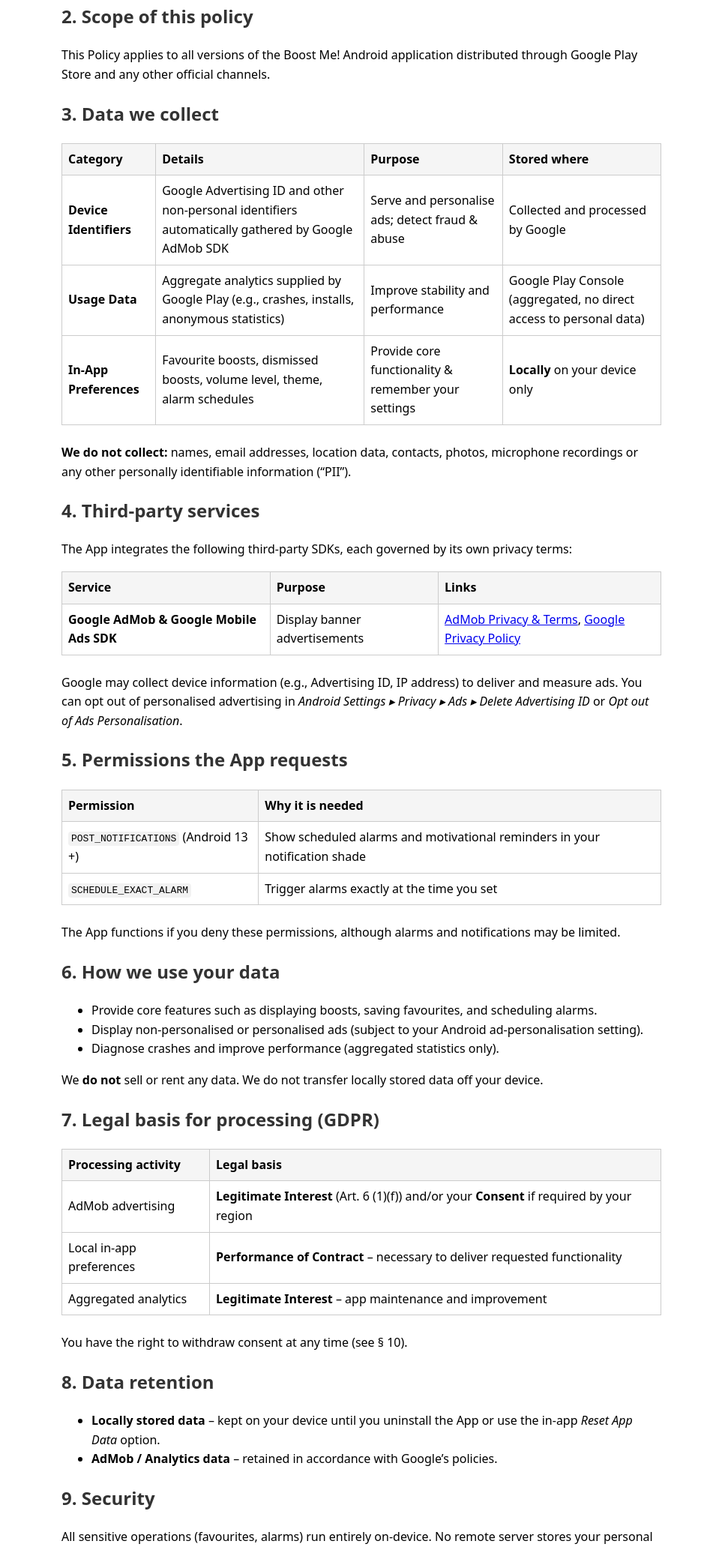
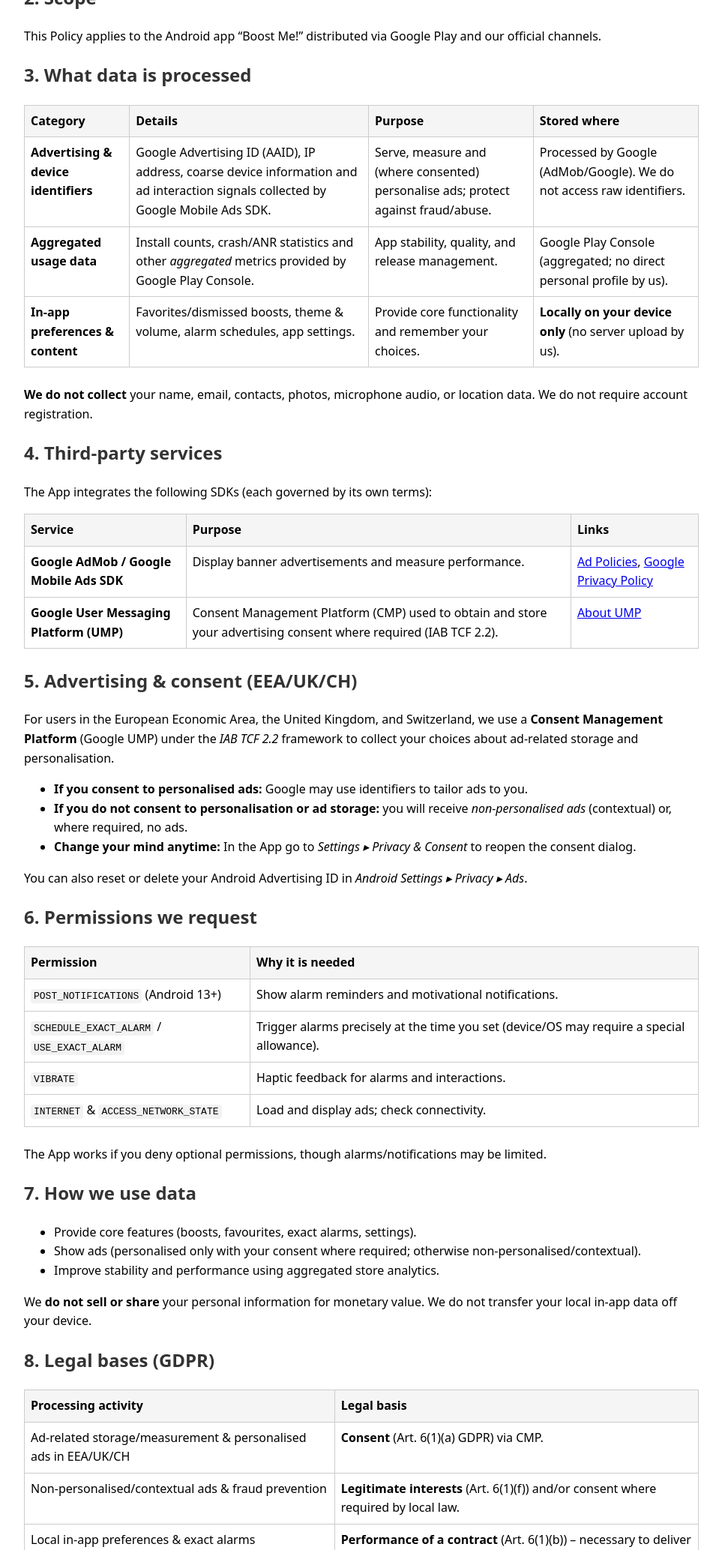
Before and after one commit to manuelradons/Boost-Me-Privacy, a plain HTML site: page index.html in a window 1280 px wide. Shown: the part 365-2432 px from the top of the page at 75% size, without its empty margins (158-1121 px from the left). Drawn offline with Linux system fonts and the light colour scheme.

Commit message:
Update index.html
updated policy AdMob, UMP/CMP etc

```diff
--- a/index.html
+++ b/index.html
@@ -1,163 +1,178 @@
 <!DOCTYPE html>
 <html lang="en">
 <head>
-  <meta charset="UTF-8">
-  <meta name="viewport" content="width=device-width, initial-scale=1.0">
+  <meta charset="UTF-8" />
+  <meta name="viewport" content="width=device-width, initial-scale=1.0"/>
   <title>Boost Me! – Privacy Policy</title>
   <style>
-    body {font-family: system-ui, sans-serif; margin: 0 auto; max-width: 800px; padding: 2rem; line-height: 1.6;}
+    :root { color-scheme: light dark; }
+    body {font-family: system-ui, -apple-system, Segoe UI, Roboto, sans-serif; margin: 0 auto; max-width: 900px; padding: 2rem; line-height: 1.6;}
     h1, h2, h3 {color: #333;}
-    table {width: 100%; border-collapse: collapse; margin-bottom: 1.5rem;}
-    th, td {border: 1px solid #ccc; padding: 8px; text-align: left;}
+    table {width: 100%; border-collapse: collapse; margin: 1rem 0 1.5rem;}
+    th, td {border: 1px solid #ccc; padding: 8px; text-align: left; vertical-align: top;}
     th {background: #f5f5f5;}
     code {background: #f2f2f2; padding: 2px 4px; border-radius: 4px;}
+    small {color:#666;}
+    ul {margin-top: .5rem;}
   </style>
 </head>
 <body>
   <h1>Boost Me! – Privacy Policy</h1>
-  <p><em>Last updated: 2 August 2025</em></p>
+  <p><em>Last updated: 17 August 2025</em></p>
 
-  <p>Thank you for choosing <strong>Boost Me!</strong> (“the App”). Your privacy is important to us. This Privacy Policy explains what data the App collects, how it is used, and the choices you have.</p>
+  <p>Thank you for using <strong>Boost Me!</strong> (“the App”). Your privacy matters. This Policy explains what data the App processes, why, and the choices you have.</p>
 
   <h2>1. Who we are</h2>
-  <p>Boost Me! is developed and published by <strong>Manuel Radons</strong> (“we”, “us”, “our”). For any privacy-related questions, please contact <a href="mailto:manuel.radons.dev@gmail.com">boostmeappcontact@gmail.com</a>.</p>
+  <p><strong>Controller/Publisher:</strong> Manuel Radons (“we”, “us”, “our”). For privacy inquiries, email <a href="mailto:manuel.radons.dev@gmail.com">manuel.radons.dev@gmail.com</a>.</p>
 
-  <h2>2. Scope of this policy</h2>
-  <p>This Policy applies to all versions of the Boost Me! Android application distributed through Google Play Store and any other official channels.</p>
+  <h2>2. Scope</h2>
+  <p>This Policy applies to the Android app “Boost Me!” distributed via Google Play and our official channels.</p>
 
-  <h2>3. Data we collect</h2>
+  <h2>3. What data is processed</h2>
   <table>
     <thead>
       <tr><th>Category</th><th>Details</th><th>Purpose</th><th>Stored where</th></tr>
     </thead>
     <tbody>
       <tr>
-        <td><strong>Device Identifiers</strong></td>
-        <td>Google Advertising ID and other non-personal identifiers automatically gathered by Google AdMob SDK</td>
-        <td>Serve and personalise ads; detect fraud &amp; abuse</td>
-        <td>Collected and processed by Google</td>
+        <td><strong>Advertising &amp; device identifiers</strong></td>
+        <td>Google Advertising ID (AAID), IP address, coarse device information and ad interaction signals collected by Google Mobile Ads SDK.</td>
+        <td>Serve, measure and (where consented) personalise ads; protect against fraud/abuse.</td>
+        <td>Processed by Google (AdMob/Google). We do not access raw identifiers.</td>
       </tr>
       <tr>
-        <td><strong>Usage Data</strong></td>
-        <td>Aggregate analytics supplied by Google Play (e.g., crashes, installs, anonymous statistics)</td>
-        <td>Improve stability and performance</td>
-        <td>Google Play Console (aggregated, no direct access to personal data)</td>
+        <td><strong>Aggregated usage data</strong></td>
+        <td>Install counts, crash/ANR statistics and other <em>aggregated</em> metrics provided by Google Play Console.</td>
+        <td>App stability, quality, and release management.</td>
+        <td>Google Play Console (aggregated; no direct personal profile by us).</td>
       </tr>
       <tr>
-        <td><strong>In-App Preferences</strong></td>
-        <td>Favourite boosts, dismissed boosts, volume level, theme, alarm schedules</td>
-        <td>Provide core functionality &amp; remember your settings</td>
-        <td><strong>Locally</strong> on your device only</td>
+        <td><strong>In-app preferences &amp; content</strong></td>
+        <td>Favorites/dismissed boosts, theme &amp; volume, alarm schedules, app settings.</td>
+        <td>Provide core functionality and remember your choices.</td>
+        <td><strong>Locally on your device only</strong> (no server upload by us).</td>
       </tr>
     </tbody>
   </table>
 
-  <p><strong>We do not collect:</strong> names, email addresses, location data, contacts, photos, microphone recordings or any other personally identifiable information (“PII”).</p>
+  <p><strong>We do not collect</strong> your name, email, contacts, photos, microphone audio, or location data. We do not require account registration.</p>
 
   <h2>4. Third-party services</h2>
-  <p>The App integrates the following third-party SDKs, each governed by its own privacy terms:</p>
+  <p>The App integrates the following SDKs (each governed by its own terms):</p>
   <table>
     <thead>
       <tr><th>Service</th><th>Purpose</th><th>Links</th></tr>
     </thead>
     <tbody>
       <tr>
-        <td><strong>Google AdMob &amp; Google Mobile Ads SDK</strong></td>
-        <td>Display banner advertisements</td>
+        <td><strong>Google AdMob / Google Mobile Ads SDK</strong></td>
+        <td>Display banner advertisements and measure performance.</td>
         <td>
-          <a href="https://policies.google.com/technologies/ads" target="_blank" rel="noopener">AdMob Privacy &amp; Terms</a>,
+          <a href="https://policies.google.com/technologies/ads" target="_blank" rel="noopener">Ad Policies</a>,
           <a href="https://policies.google.com/privacy" target="_blank" rel="noopener">Google Privacy Policy</a>
+        </td>
+      </tr>
+      <tr>
+        <td><strong>Google User Messaging Platform (UMP)</strong></td>
+        <td>Consent Management Platform (CMP) used to obtain and store your advertising consent where required (IAB TCF 2.2).</td>
+        <td>
+          <a href="https://support.google.com/admob/answer/9760862" target="_blank" rel="noopener">About UMP</a>
         </td>
       </tr>
     </tbody>
   </table>
 
-  <p>Google may collect device information (e.g., Advertising ID, IP address) to deliver and measure ads. You can opt out of personalised advertising in <em>Android Settings ▸ Privacy ▸ Ads ▸ Delete Advertising ID</em> or <em>Opt out of Ads Personalisation</em>.</p>
+  <h2>5. Advertising &amp; consent (EEA/UK/CH)</h2>
+  <p>For users in the European Economic Area, the United Kingdom, and Switzerland, we use a <strong>Consent Management Platform</strong> (Google UMP) under the <em>IAB TCF 2.2</em> framework to collect your choices about ad-related storage and personalisation.</p>
+  <ul>
+    <li><strong>If you consent to personalised ads:</strong> Google may use identifiers to tailor ads to you.</li>
+    <li><strong>If you do not consent to personalisation or ad storage:</strong> you will receive <em>non-personalised ads</em> (contextual) or, where required, no ads.</li>
+    <li><strong>Change your mind anytime:</strong> In the App go to <em>Settings ▸ Privacy &amp; Consent</em> to reopen the consent dialog.</li>
+  </ul>
+  <p>You can also reset or delete your Android Advertising ID in <em>Android Settings ▸ Privacy ▸ Ads</em>.</p>
 
-  <h2>5. Permissions the App requests</h2>
+  <h2>6. Permissions we request</h2>
   <table>
     <thead>
       <tr><th>Permission</th><th>Why it is needed</th></tr>
     </thead>
     <tbody>
       <tr>
-        <td><code>POST_NOTIFICATIONS</code> (Android 13 +)</td>
-        <td>Show scheduled alarms and motivational reminders in your notification shade</td>
+        <td><code>POST_NOTIFICATIONS</code> (Android 13+)</td>
+        <td>Show alarm reminders and motivational notifications.</td>
       </tr>
       <tr>
-        <td><code>SCHEDULE_EXACT_ALARM</code></td>
-        <td>Trigger alarms exactly at the time you set</td>
+        <td><code>SCHEDULE_EXACT_ALARM</code> / <code>USE_EXACT_ALARM</code></td>
+        <td>Trigger alarms precisely at the time you set (device/OS may require a special allowance).</td>
+      </tr>
+      <tr>
+        <td><code>VIBRATE</code></td>
+        <td>Haptic feedback for alarms and interactions.</td>
+      </tr>
+      <tr>
+        <td><code>INTERNET</code> &amp; <code>ACCESS_NETWORK_STATE</code></td>
+        <td>Load and display ads; check connectivity.</td>
       </tr>
     </tbody>
   </table>
+  <p>The App works if you deny optional permissions, though alarms/notifications may be limited.</p>
 
-  <p>The App functions if you deny these permissions, although alarms and notifications may be limited.</p>
+  <h2>7. How we use data</h2>
+  <ul>
+    <li>Provide core features (boosts, favourites, exact alarms, settings).</li>
+    <li>Show ads (personalised only with your consent where required; otherwise non-personalised/contextual).</li>
+    <li>Improve stability and performance using aggregated store analytics.</li>
+  </ul>
+  <p>We <strong>do not sell or share</strong> your personal information for monetary value. We do not transfer your local in-app data off your device.</p>
 
-  <h2>6. How we use your data</h2>
-  <ul>
-    <li>Provide core features such as displaying boosts, saving favourites, and scheduling alarms.</li>
-    <li>Display non-personalised or personalised ads (subject to your Android ad-personalisation setting).</li>
-    <li>Diagnose crashes and improve performance (aggregated statistics only).</li>
-  </ul>
-  <p>We <strong>do not</strong> sell or rent any data. We do not transfer locally stored data off your device.</p>
-
-  <h2>7. Legal basis for processing (GDPR)</h2>
+  <h2>8. Legal bases (GDPR)</h2>
   <table>
     <thead>
       <tr><th>Processing activity</th><th>Legal basis</th></tr>
     </thead>
     <tbody>
       <tr>
-        <td>AdMob advertising</td>
-        <td><strong>Legitimate Interest</strong> (Art.&nbsp;6 (1)(f)) and/or your <strong>Consent</strong> if required by your region</td>
+        <td>Ad-related storage/measurement &amp; personalised ads in EEA/UK/CH</td>
+        <td><strong>Consent</strong> (Art. 6(1)(a) GDPR) via CMP.</td>
       </tr>
       <tr>
-        <td>Local in-app preferences</td>
-        <td><strong>Performance of Contract</strong> – necessary to deliver requested functionality</td>
+        <td>Non-personalised/contextual ads &amp; fraud prevention</td>
+        <td><strong>Legitimate interests</strong> (Art. 6(1)(f)) and/or consent where required by local law.</td>
       </tr>
       <tr>
-        <td>Aggregated analytics</td>
-        <td><strong>Legitimate Interest</strong> – app maintenance and improvement</td>
+        <td>Local in-app preferences &amp; exact alarms</td>
+        <td><strong>Performance of a contract</strong> (Art. 6(1)(b)) – necessary to deliver requested functionality.</td>
+      </tr>
+      <tr>
+        <td>Aggregated analytics from the store</td>
+        <td><strong>Legitimate interests</strong> (Art. 6(1)(f)) – app maintenance and improvement.</td>
       </tr>
     </tbody>
   </table>
+  <p>You may withdraw consent at any time in <em>Settings ▸ Privacy &amp; Consent</em>.</p>
 
-  <p>You have the right to withdraw consent at any time (see § 10).</p>
-
-  <h2>8. Data retention</h2>
+  <h2>9. Retention</h2>
   <ul>
-    <li><strong>Locally stored data</strong> – kept on your device until you uninstall the App or use the in-app <em>Reset App Data</em> option.</li>
-    <li><strong>AdMob / Analytics data</strong> – retained in accordance with Google’s policies.</li>
+    <li><strong>Local app data:</strong> remains on your device until you uninstall the App or clear the App’s data.</li>
+    <li><strong>Ad/measurement data:</strong> is retained by Google in accordance with its policies.</li>
   </ul>
 
-  <h2>9. Security</h2>
-  <p>All sensitive operations (favourites, alarms) run entirely on-device. No remote server stores your personal data. Nevertheless, no mobile platform can guarantee absolute security; use the App at your own discretion.</p>
+  <h2>10. Security</h2>
+  <p>Boost favourites, schedules and similar content are processed <strong>on-device</strong>. No remote server operated by us stores your in-app data. While we take care to use the platform securely, no mobile system can guarantee absolute security.</p>
 
-  <h2>10. Your rights (EEA/UK &amp; similar jurisdictions)</h2>
-  <p>Subject to local law, you may have the right to:</p>
-  <ol>
-    <li><strong>Access</strong> the personal data we process about you;</li>
-    <li><strong>Rectify</strong> inaccuracies;</li>
-    <li><strong>Erase</strong> data in certain circumstances;</li>
-    <li><strong>Object</strong> to or <strong>restrict</strong> processing;</li>
-    <li><strong>Data portability</strong> for information you provided; and</li>
-    <li><strong>Lodge a complaint</strong> with a supervisory authority.</li>
-  </ol>
-  <p>Because we hold no direct identifiers, fulfilling some requests may require you to share your device’s Advertising ID or other proof of use.</p>
+  <h2>11. Your rights (EEA/UK &amp; similar jurisdictions)</h2>
+  <p>Depending on your location, you may have rights to access, rectify, erase, restrict or object to processing, obtain data portability, and lodge a complaint with a supervisory authority. Because we do not maintain user accounts, we may ask for your device’s Advertising ID or other proof of use to locate relevant records.</p>
 
-  <h2>11. Children’s privacy</h2>
-  <p>Boost Me! is <strong>not directed to children under 13</strong>. We do not knowingly collect personal data from children. If you are a parent or guardian and believe your child has provided personal information, please contact us so we can delete it.</p>
+  <h2>12. International processing</h2>
+  <p>Third-party providers (e.g., Google) may process data on servers outside your country. Where required, such transfers rely on appropriate safeguards (e.g., Standard Contractual Clauses).</p>
 
-  <h2>12. International users</h2>
-  <p>Your data may be processed on servers located outside your country. By using the App, you consent to such cross-border processing. Where required, we rely on standard contractual clauses or equivalent safeguards.</p>
+  <h2>13. Changes</h2>
+  <p>We may update this Policy from time to time. Material changes will be communicated in-app or on the store listing. Continued use of the App after changes implies acceptance.</p>
 
-  <h2>13. Changes to this Privacy Policy</h2>
-  <p>We may update this Policy from time to time. Material changes will be announced within the App or via the Google Play listing. Continued use of the App after changes implies acceptance.</p>
+  <h2>14. Contact</h2>
+  <p>Questions or requests? Email <a href="mailto:manuel.radons.dev@gmail.com">manuel.radons.dev@gmail.com</a>.</p>
 
-  <h2>14. Contact us</h2>
-  <p>Questions? Email <a href="mailto:manuel.radons.dev@gmail.com">manuel.radons.dev@gmail.com</a>.</p>
-
-  <hr>
-  <p>By installing or using Boost Me! you acknowledge that you have read and understood this Privacy Policy.</p>
+  <hr />
+  <p><small>By installing or using Boost Me! you acknowledge that you have read and understood this Privacy Policy.</small></p>
 </body>
 </html>
```
